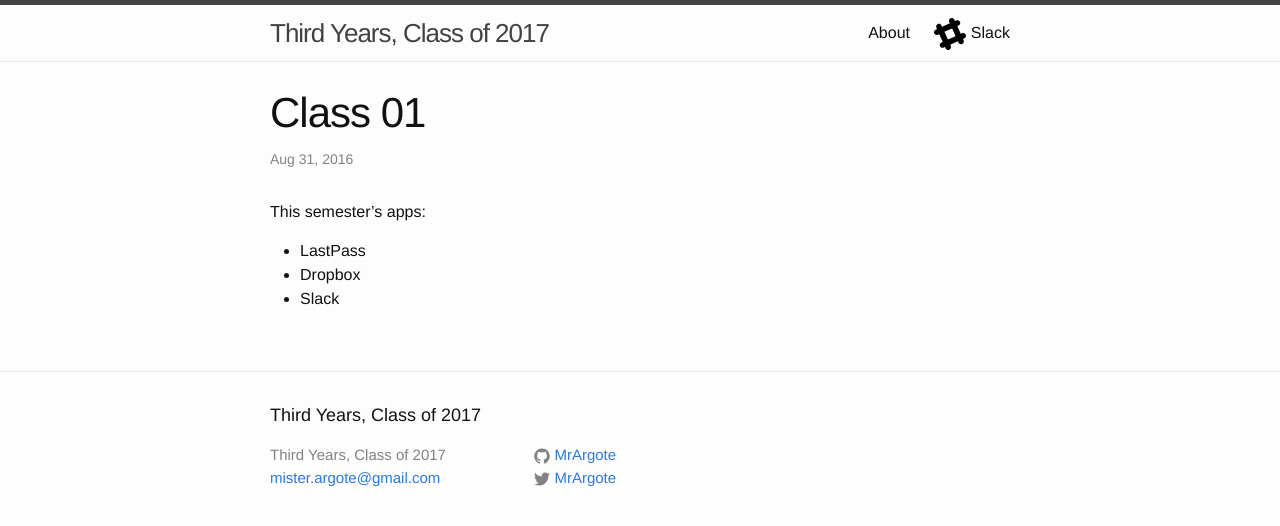
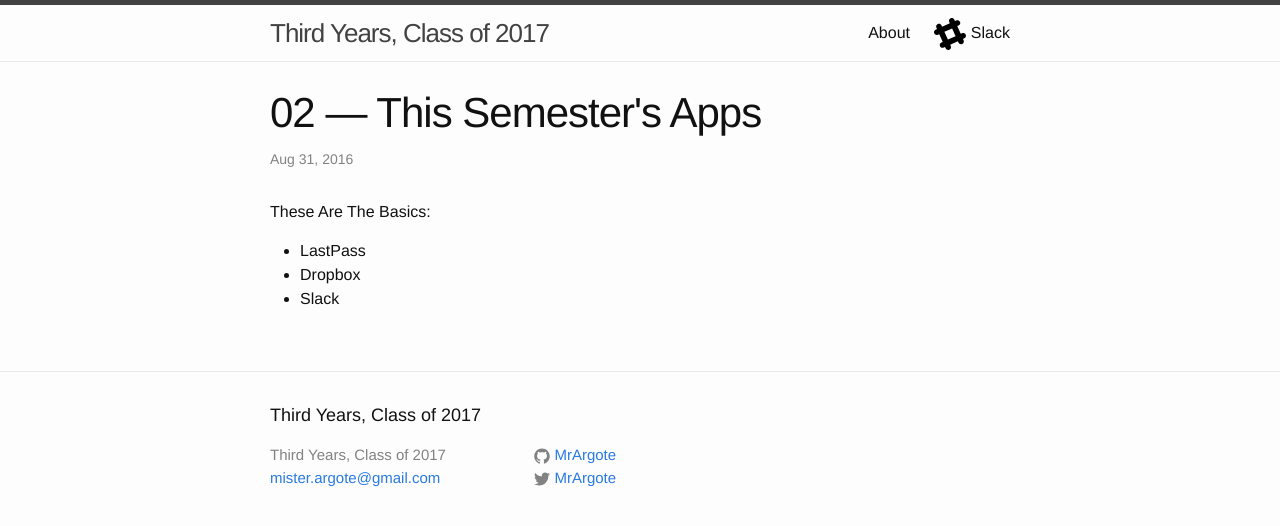
Before and after one commit to MrArgote/17-dot-argote-dot-org, a Jekyll site: the page built from _posts/2016-08-31-Class-01.md, in a window 1280 px wide. Shown: the top 526 px of the page. Built offline with Jekyll 4.4.1, drawn with Linux system fonts in a browser that asks for light colours.

Commit message:
updated Class-01

```diff
--- a/_posts/2016-08-31-Class-01.md
+++ b/_posts/2016-08-31-Class-01.md
@@ -1,8 +1,8 @@
 ---
+title: 02 — This Semester's Apps
 ---
 
-
-This semester's apps:
+These Are The Basics:
 
 - LastPass
 - Dropbox
```
